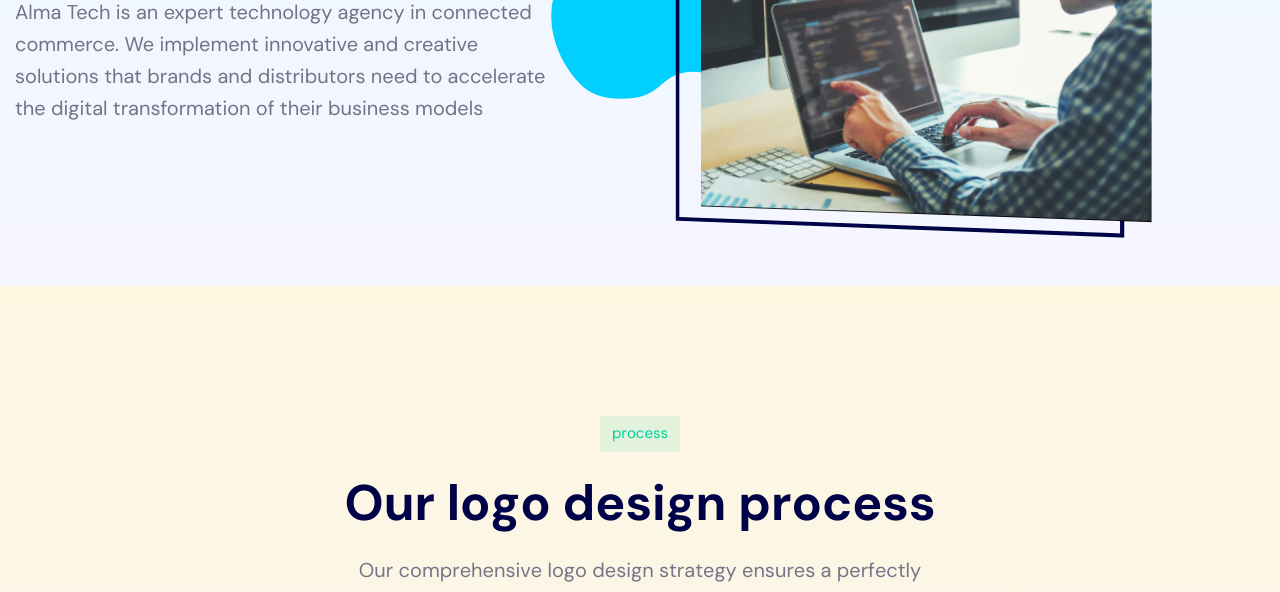
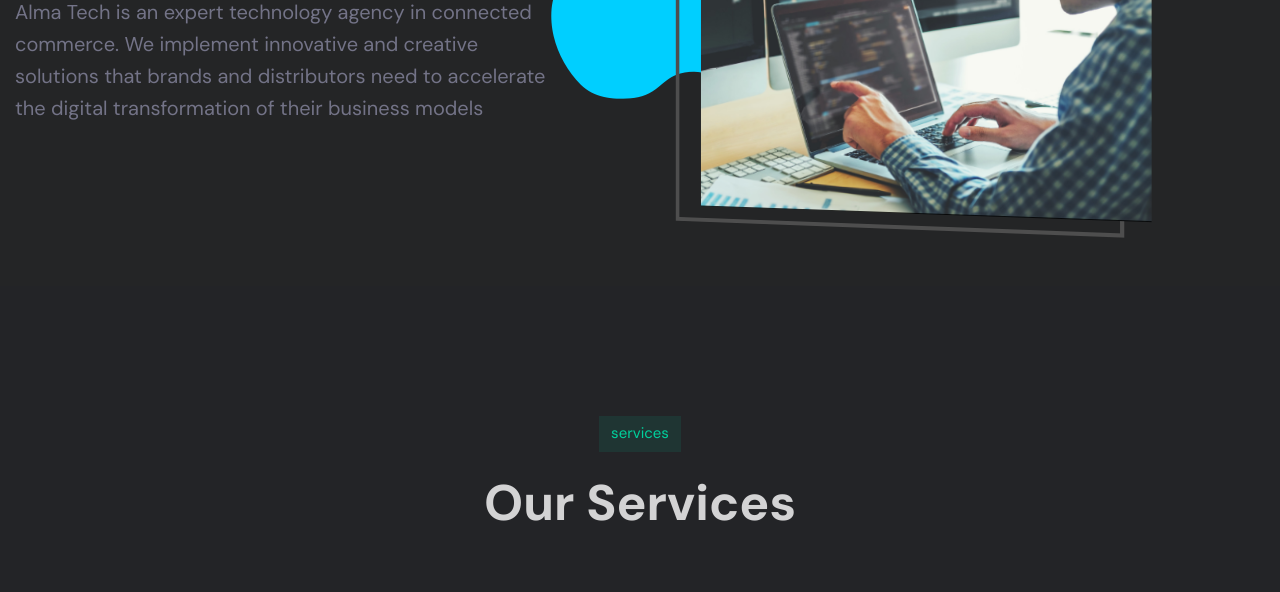
Before and after one commit to JedBelhaj/alma-tech, a plain HTML site: page single-service.html in a window 1280 px wide. Shown: the part 354-946 px from the top of the page. Drawn offline with Linux system fonts and the light colour scheme; files whose address does not match are found by name.

Commit message:
fixed things

```diff
--- a/single-service.html
+++ b/single-service.html
@@ -27,7 +27,7 @@
         <link rel="stylesheet" href="assets/css/style.css" />
     </head>
 
-    <body>
+    <body class="active-dark-mode">
         <div class="main-content">
             <!-- Start Header -->
             <header
@@ -376,16 +376,11 @@
                                     <span
                                         class="sub-title extra08-color wow"
                                         data-splitting
-                                        >process</span
+                                        >services</span
                                     >
                                     <h2 class="title wow" data-splitting>
-                                        Our logo design process
+                                        Our Services
                                     </h2>
-                                    <p class="subtitle-2 wow" data-splitting>
-                                        Our comprehensive logo design strategy
-                                        ensures a perfectly crafted logo for
-                                        your business.
-                                    </p>
                                 </div>
                             </div>
                         </div>
```
Also changed, not shown: about.html (+1 -1 lines), contact.html (+1 -1 lines), index.html (+2 -7 lines).
